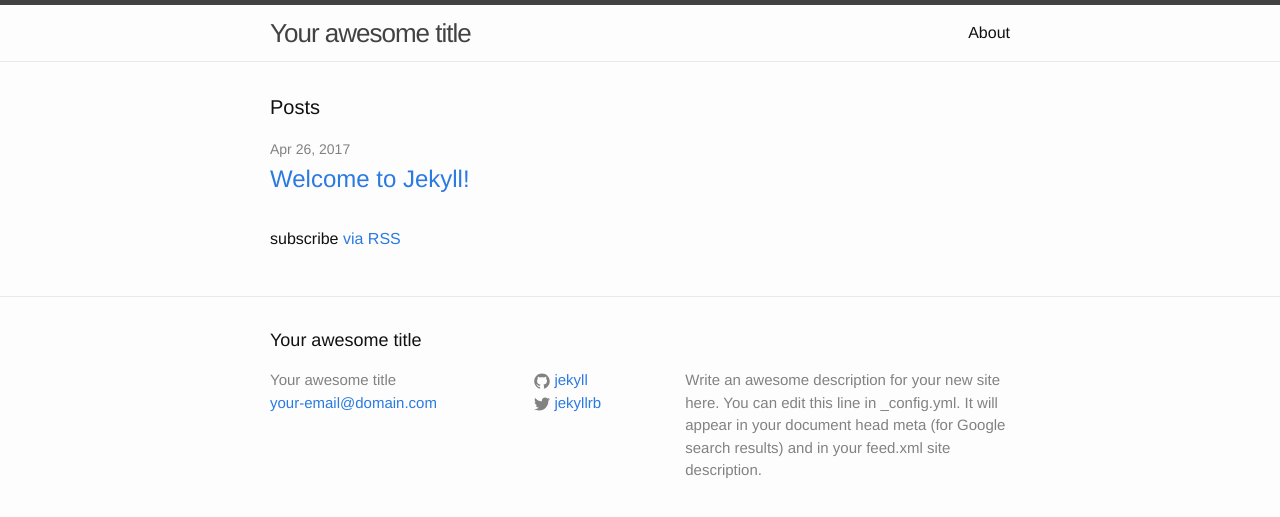
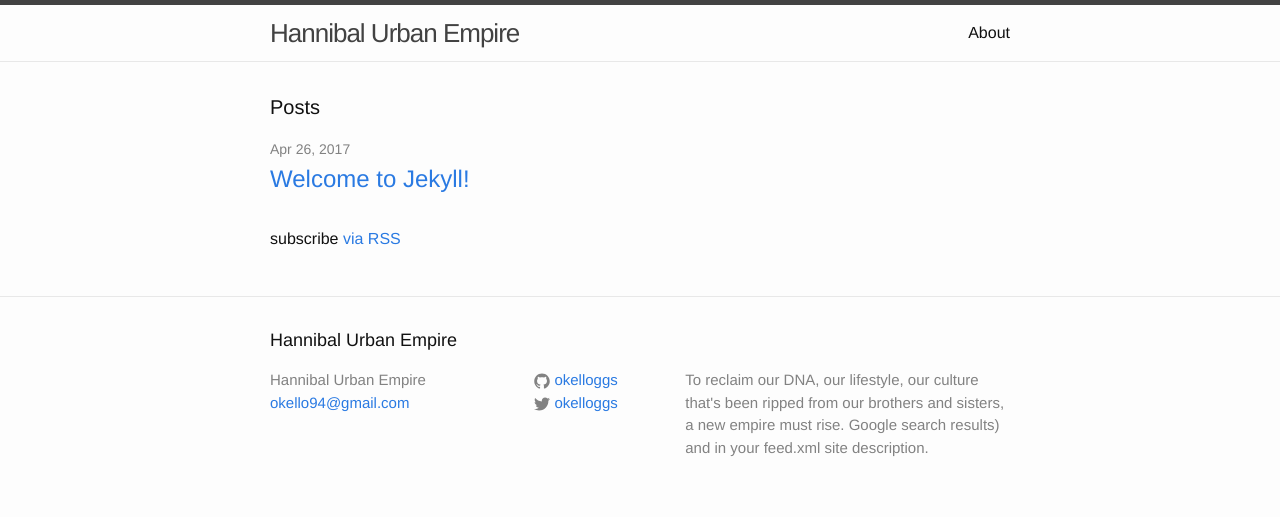
Before and after one commit to okelloggs/okelloggs.github.io, a Jekyll site: the page built from index.html, in a window 1280 px wide. Shown: the top 517 px of the page. Built offline with Jekyll 4.4.1, drawn with Linux system fonts in a browser that asks for light colours.

Commit message:
Update _config.yml

```diff
--- a/_config.yml
+++ b/_config.yml
@@ -6,16 +6,16 @@
 # 'jekyll serve'. If you change this file, please restart the server process.
 
 # Site settings
-title: Your awesome title
-email: your-email@domain.com
+title: Hannibal Urban Empire
+email: okello94@gmail.com
 description: > # this means to ignore newlines until "baseurl:"
-  Write an awesome description for your new site here. You can edit this
-  line in _config.yml. It will appear in your document head meta (for
+  To reclaim our DNA, our lifestyle, our culture that's been ripped
+  from our brothers and sisters, a new empire must rise.
   Google search results) and in your feed.xml site description.
 baseurl: "" # the subpath of your site, e.g. /blog
-url: "http://yourdomain.com" # the base hostname & protocol for your site
-twitter_username: jekyllrb
-github_username:  jekyll
+url: "http://hannibalurbanempire.com" # the base hostname & protocol for your site
+twitter_username: okelloggs
+github_username:  okelloggs
 
 # Build settings
 markdown: kramdown
```
